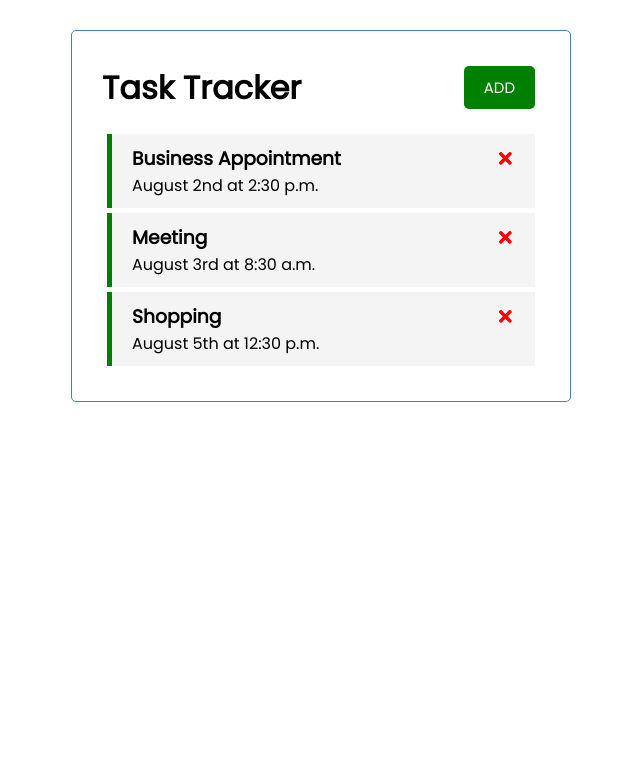
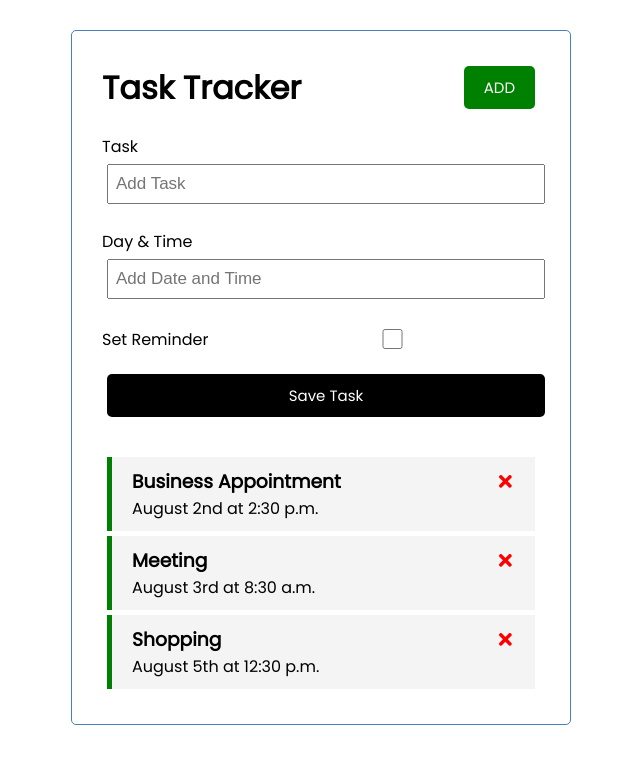
Before and after one commit to anya-in/React2-ReactCC, a React (Create React App) app in the folder task_tracker/: page / in a window 1280 px wide. Shown: the top 764 px of the page, without its empty margins (319-959 px from the left). Built offline with nearby package versions, Linux system fonts and the light colour scheme.

Commit message:
Add Task

```diff
--- a/task_tracker/src/App.js
+++ b/task_tracker/src/App.js
@@ -1,6 +1,7 @@
+import { useState } from 'react'
 import Header from './components/Header'
 import Tasks from './components/Tasks'
-import { useState } from 'react'
+import AddTask from './components/AddTask'
 
 
 function App() {
@@ -40,6 +41,7 @@
   return (
     <div className="container">
       <Header />
+      <AddTask />
       {tasks.length > 0 ? <Tasks tasks={tasks} onDelete={deleteTask}
         onToggle={toggleReminder} /> : 'No Tasks To Show'}
     </div>
--- a/task_tracker/src/components/AddTask.js
+++ b/task_tracker/src/components/AddTask.js
@@ -0,0 +1,30 @@
+import { useState } from 'react'
+
+const AddTask = () => {
+    const [text, setText] = useState('')
+    const [day, setDay] = useState('')
+    const [reminder, setReminder] = useState(false)
+
+    return (
+        <form className='add-form'>
+            <div className='form-control'>
+                <label>Task</label>
+                <input type='text' placeholder='Add Task'
+                    value={text} onChange={(e) => setText(e.target.value)} />
+            </div>
+            <div className='form-control '>
+                <label>Day & Time</label>
+                <input type='text' placeholder='Add Date and Time'
+                    value={day} onChange={(e) => setDay(e.target.value)} />
+            </div>
+            <div className='form-control form-control-check'>
+                <label>Set Reminder</label>
+                <input type='checkbox'
+                    value={reminder} onChange={(e) => setReminder(e.currentTarget.checked)} />
+            </div>
+            <input type='submit' value='Save Task' className='btn btn-block' />
+        </form>
+    )
+}
+
+export default AddTask
```
